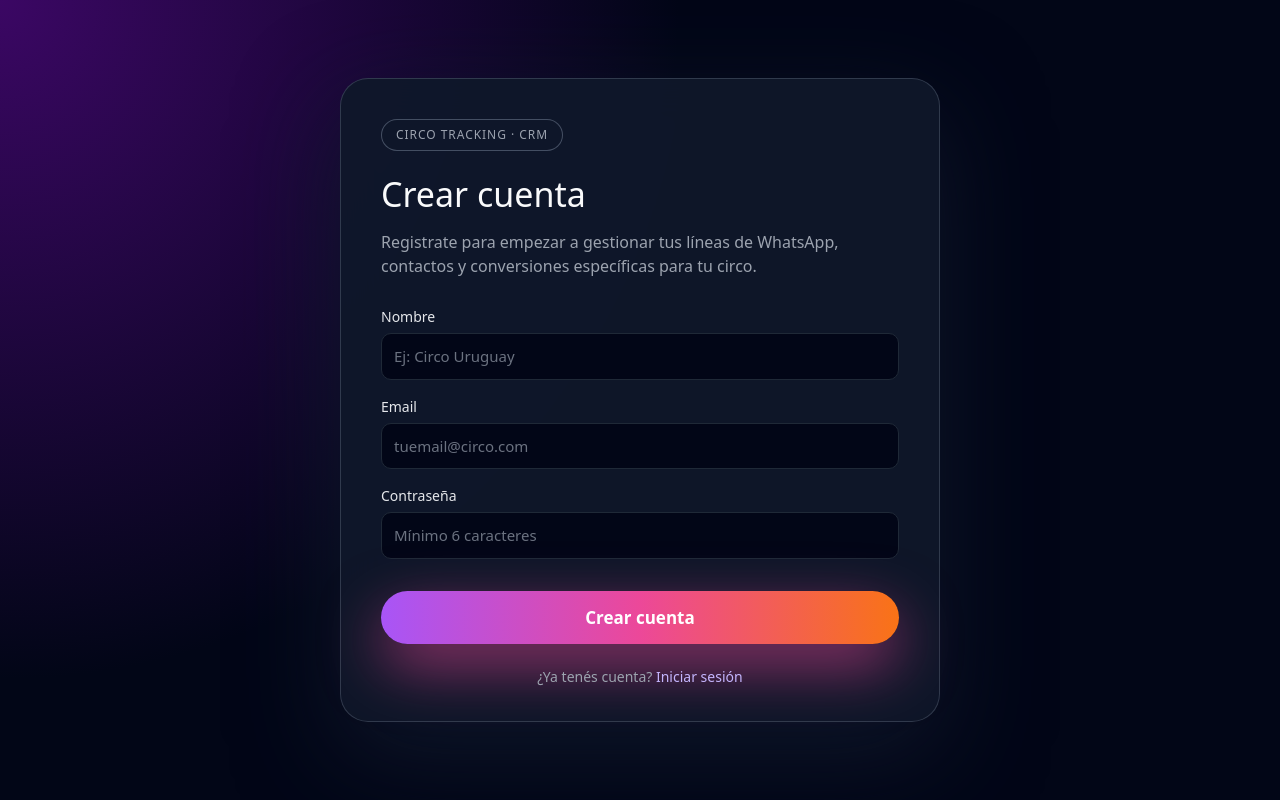
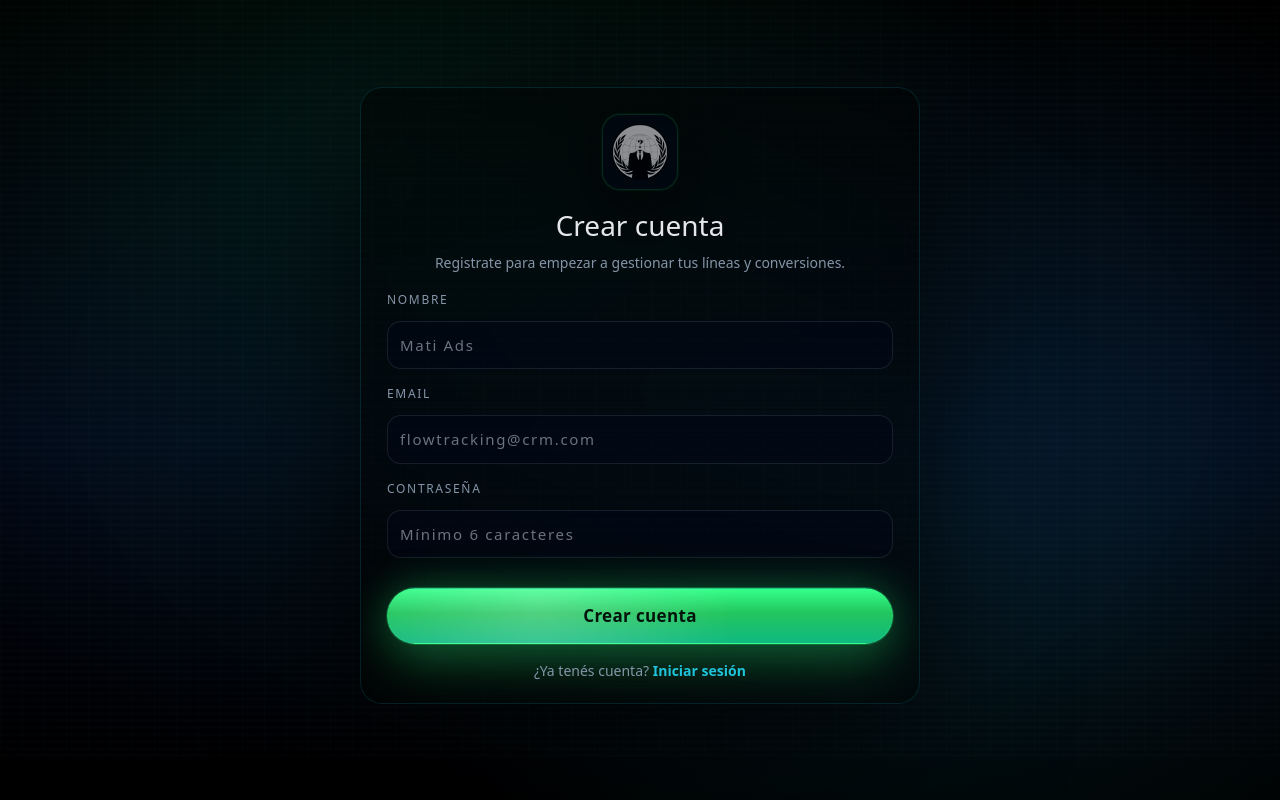
Before and after one commit to lucianoflow8/circo-tracking-crm, a Next.js app: page /register in a window 1280 px wide. Built offline with nearby package versions, Linux system fonts and the light colour scheme.

Commit message:
UI: matrix landing + glow buttons + watermark

```diff
--- a/app/(auth)/register/page.tsx
+++ b/app/(auth)/register/page.tsx
@@ -23,9 +23,7 @@ export default function RegisterPage() {
     try {
       const res = await fetch('/api/auth/register', {
         method: 'POST',
-        headers: {
-          'Content-Type': 'application/json',
-        },
+        headers: { 'Content-Type': 'application/json' },
         body: JSON.stringify({ name, email, password }),
       });
 
@@ -37,7 +35,6 @@ export default function RegisterPage() {
         return;
       }
 
-      // Registro OK → mandamos al login
       router.push('/login');
     } catch (err) {
       console.error(err);
@@ -47,64 +44,81 @@ export default function RegisterPage() {
   };
 
   return (
-    <main className="auth-page">
-      <div className="auth-card">
-        <div className="auth-badge">Circo Tracking · CRM</div>
+    <main className="matrix-hero">
+      <div className="matrix-wrap">
+        <Link href="/" className="auth-back">
+        </Link>
 
-        <h1 className="auth-title">Crear cuenta</h1>
-        <p className="auth-subtitle">
-          Registrate para empezar a gestionar tus líneas de WhatsApp, contactos y
-          conversiones específicas para tu circo.
+        <section className="auth-center">
+          <div className="auth-simple-card">
+            {/* Mascara (misma del login) */}
+            <div className="auth-mask-wrap" aria-hidden="true">
+              <img className="auth-mask" src="/anon.png" alt="" />
+            </div>
+
+            <h1 className="auth-simple-title">Crear cuenta</h1>
+            <p className="auth-simple-subtitle">
+              Registrate para empezar a gestionar tus líneas y conversiones.
             </p>
 
-        <form onSubmit={handleSubmit} className="auth-form">
-          <label className="auth-label">
+            <form onSubmit={handleSubmit} className="auth-form auth-simple-form">
+              <label className="auth-label auth-simple-label">
                 Nombre
                 <input
                   type="text"
-              className="auth-input"
+                  className="auth-input auth-simple-input"
                   value={name}
                   onChange={(e) => setName(e.target.value)}
-              placeholder="Ej: Circo Uruguay"
+                  placeholder="Mati Ads"
+                  autoComplete="name"
                 />
               </label>
 
-          <label className="auth-label">
+              <label className="auth-label auth-simple-label">
                 Email
                 <input
                   type="email"
-              className="auth-input"
+                  className="auth-input auth-simple-input"
                   value={email}
                   onChange={(e) => setEmail(e.target.value)}
-              placeholder="tuemail@circo.com"
+                  placeholder="flowtracking@crm.com"
+                  autoComplete="email"
                 />
               </label>
 
-          <label className="auth-label">
+              <label className="auth-label auth-simple-label">
                 Contraseña
                 <input
                   type="password"
-              className="auth-input"
+                  className="auth-input auth-simple-input"
                   value={password}
                   onChange={(e) => setPassword(e.target.value)}
                   placeholder="Mínimo 6 caracteres"
+                  autoComplete="new-password"
                 />
               </label>
 
-          {error && <p className="auth-error">{error}</p>}
+              {error && <p className="auth-error auth-simple-error">{error}</p>}
 
-          <button type="submit" className="auth-button" disabled={loading}>
+              {/* botón nuclear pero en cyan (pro) */}
+              <button
+                type="submit"
+                className="auth-button auth-nuclear-btn auth-nuclear-cyan"
+                disabled={loading}
+              >
                 {loading ? 'Creando cuenta…' : 'Crear cuenta'}
               </button>
             </form>
 
-        <p className="auth-footer-text">
+            <p className="auth-footer-text auth-simple-footer">
               ¿Ya tenés cuenta?{' '}
-          <Link href="/login" className="auth-footer-link">
+              <Link href="/login" className="auth-footer-link auth-simple-link">
                 Iniciar sesión
               </Link>
             </p>
           </div>
+        </section>
+      </div>
     </main>
   );
 }
```
Lines whose indentation alone changed are shown as unchanged.
